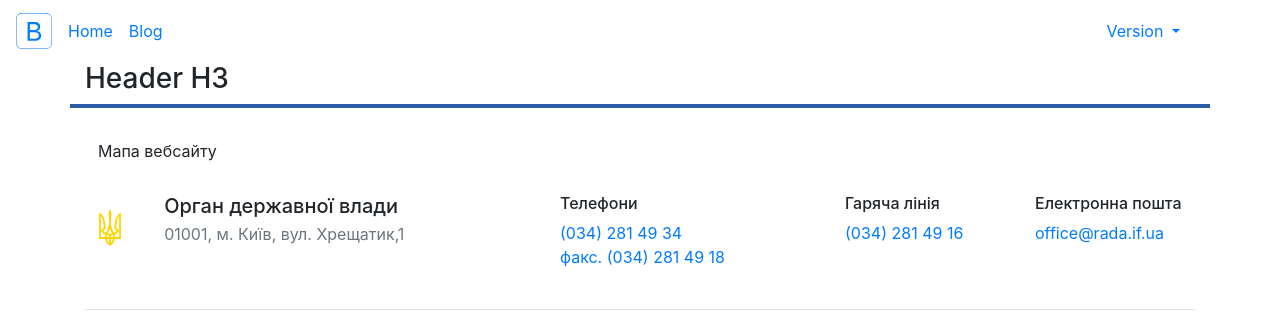
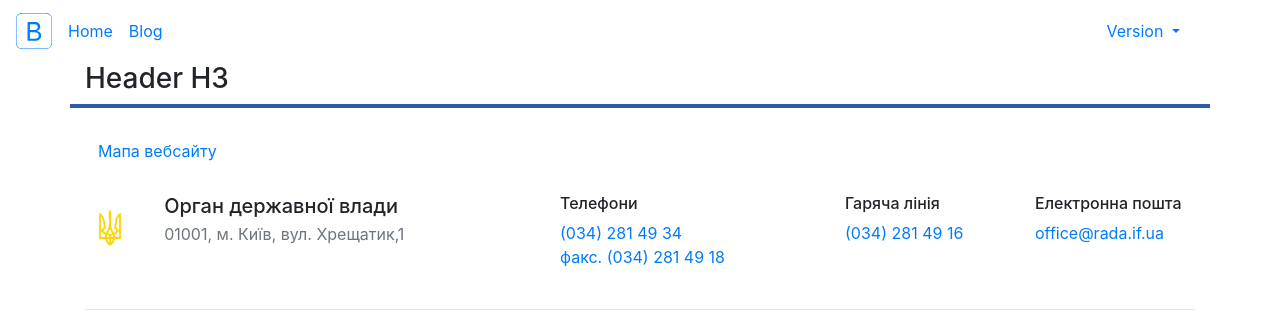
Before and after one commit to typo3uk/typo3uk.github.io, a Jekyll site: the page built from index.html, in a window 1280 px wide. Shown: the top 334 px of the page. Built offline with Jekyll 4.4.1, drawn with Linux system fonts in a browser that asks for light colours.

Commit message:
Change #69

```diff
--- a/_includes/footer.html
+++ b/_includes/footer.html
@@ -2,9 +2,7 @@
   <div class="container pt-4" style="border-top: 4px solid #2D5CA6;">
     <div class="row">
       <div class="col-12 mb-4">
-        <a class="btn btn-link" role="button" data-toggle="collapse" data-target=".multi-collapse" aria-expanded="false" aria-controls="multiCollapseMap">
-          Мапа вебсайту
-        </a>
+        <a class="btn btn-link" data-toggle="collapse" href="#multiCollapseMap" role="button" aria-expanded="false" aria-controls="multiCollapseMap">Мапа вебсайту</a>
       </div>
       <div class="col">
         <div class="collapse multi-collapse" id="multiCollapseMap">
```
